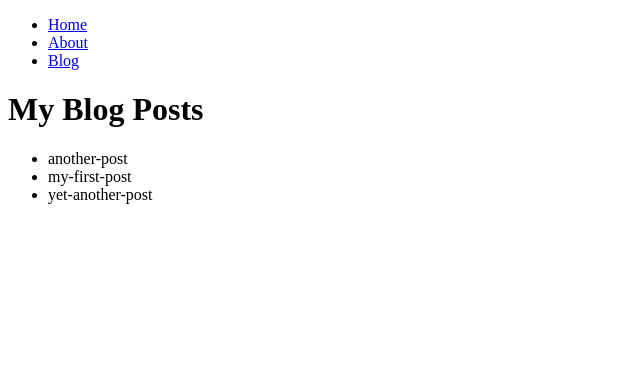
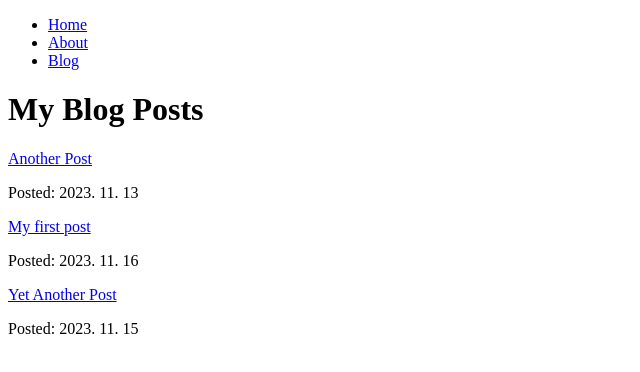
Before and after one commit to yeolsss/gatsby-blog, a Gatsby site: page /blog in a window 1280 px wide. Shown: the whole page, without its empty margins (0-640 px from the left). Built offline with nearby package versions, Linux system fonts and the light colour scheme; Gatsby itself is replaced by a stand-in of ours.

Commit message:
blog detail 완성

```diff
--- a/blog/another-post.mdx
+++ b/blog/another-post.mdx
@@ -0,0 +1,7 @@
+---
+title: "Another Post"
+date: "2023-11-13"
+slug: "another-post"
+---
+
+Another Post! Isn't it _great_?
--- a/blog/my-first-post.mdx
+++ b/blog/my-first-post.mdx
@@ -0,0 +1,7 @@
+---
+title: "My first post"
+date: "2023-11-16"
+slug: "my-first-post"
+---
+
+This is my first blog post! Isn't it _great_?
--- a/blog/yet-another-post.mdx
+++ b/blog/yet-another-post.mdx
@@ -0,0 +1,7 @@
+---
+title: "Yet Another Post"
+date: "2023-11-15"
+slug: "yet-another-post"
+---
+
+Yet Another Post! Isn't it _great_?
--- a/gatsby-config.ts
+++ b/gatsby-config.ts
@@ -13,6 +13,20 @@ const config: GatsbyConfig = {
     "gatsby-plugin-styled-components",
     "gatsby-plugin-image",
     "gatsby-plugin-sharp",
+    {
+      resolve: "gatsby-plugin-mdx",
+      options: {
+        extensions: [`.mdx`, `.md`],
+        gatsbyRemarkPlugins: [
+          {
+            resolve: "gatsby-remark-images",
+            options: {
+              maxWidth: 600,
+            },
+          },
+        ],
+      },
+    },
     {
       resolve: "gatsby-source-filesystem",
       options: {
--- a/package.json
+++ b/package.json
@@ -16,11 +16,14 @@
     "typecheck": "tsc --noEmit"
   },
   "dependencies": {
+    "@mdx-js/react": "^3.0.0",
     "babel-plugin-styled-components": "^2.1.4",
     "gatsby": "^5.12.4",
     "gatsby-plugin-image": "^3.12.3",
+    "gatsby-plugin-mdx": "^5.12.3",
     "gatsby-plugin-sharp": "^5.12.3",
     "gatsby-plugin-styled-components": "^6.12.0",
+    "gatsby-remark-images": "^7.12.3",
     "gatsby-source-filesystem": "^5.12.1",
     "react": "^18.2.0",
     "react-dom": "^18.2.0",
--- a/src/components/seo.tsx
+++ b/src/components/seo.tsx
@@ -1,5 +1,5 @@
 import { graphql, useStaticQuery } from "gatsby";
-import React from "react";
+import * as React from "react";
 
 interface ISeoProps {
   title: string;
--- a/src/pages/about.tsx
+++ b/src/pages/about.tsx
@@ -1,5 +1,5 @@
 import { HeadFC, PageProps } from "gatsby";
-import React from "react";
+import * as React from "react";
 import Layout from "../components/layout";
 import Seo from "../components/seo";
 const AboutPage: React.FC<PageProps> = () => {
--- a/src/pages/blog.tsx
+++ /dev/null
@@ -1,31 +0,0 @@
-import { HeadFC, PageProps, graphql } from "gatsby";
-import React from "react";
-import Layout from "../components/layout";
-import Seo from "../components/seo";
-interface IPropsData {
-  allFile: {
-    nodes: Array<{ name: string }>;
-  };
-}
-const BlogPage: React.FC<PageProps<IPropsData>> = ({ data }) => {
-  return (
-    <Layout pageTitle="My Blog Posts">
-      <ul>
-        {data.allFile.nodes.map((node) => (
-          <li key={node.name}>{node.name}</li>
-        ))}
-      </ul>
-    </Layout>
-  );
-};
-export const query = graphql`
-  query {
-    allFile(filter: { sourceInstanceName: { eq: "blog" } }) {
-      nodes {
-        name
-      }
-    }
-  }
-`;
-export const Haed: HeadFC = () => <Seo title="My Blog Posts" />;
-export default BlogPage;
--- /dev/null
+++ b/src/pages/blog/index.tsx
@@ -0,0 +1,45 @@
+import { HeadFC, Link, PageProps, graphql } from "gatsby";
+import * as React from "react";
+import Layout from "../../components/layout";
+import Seo from "../../components/seo";
+
+interface IFrontmatter {
+  title: string;
+  date: string;
+  slug: string;
+}
+interface IPropsData {
+  allMdx: {
+    nodes: Array<{ frontmatter: IFrontmatter }>;
+  };
+}
+const BlogPage: React.FC<PageProps<IPropsData>> = ({ data }) => {
+  return (
+    <Layout pageTitle="My Blog Posts">
+      {data.allMdx.nodes.map((node) => (
+        <article key={node.frontmatter.title}>
+          <Link to={`/blog/${node.frontmatter.slug}`}>
+            {node.frontmatter.title}
+          </Link>
+          <p>Posted: {node.frontmatter.date}</p>
+        </article>
+      ))}
+    </Layout>
+  );
+};
+export const query = graphql`
+  query MyQuery {
+    allMdx {
+      nodes {
+        frontmatter {
+          title
+          date(formatString: "YYYY. MM. DD")
+          slug
+        }
+        id
+      }
+    }
+  }
+`;
+export const Haed: HeadFC = () => <Seo title="My Blog Posts" />;
+export default BlogPage;
```
Also changed, not shown: src/pages/blog/{mdx.frontmatter__slug}.tsx (added, +27 -0 lines), 1 other file.
